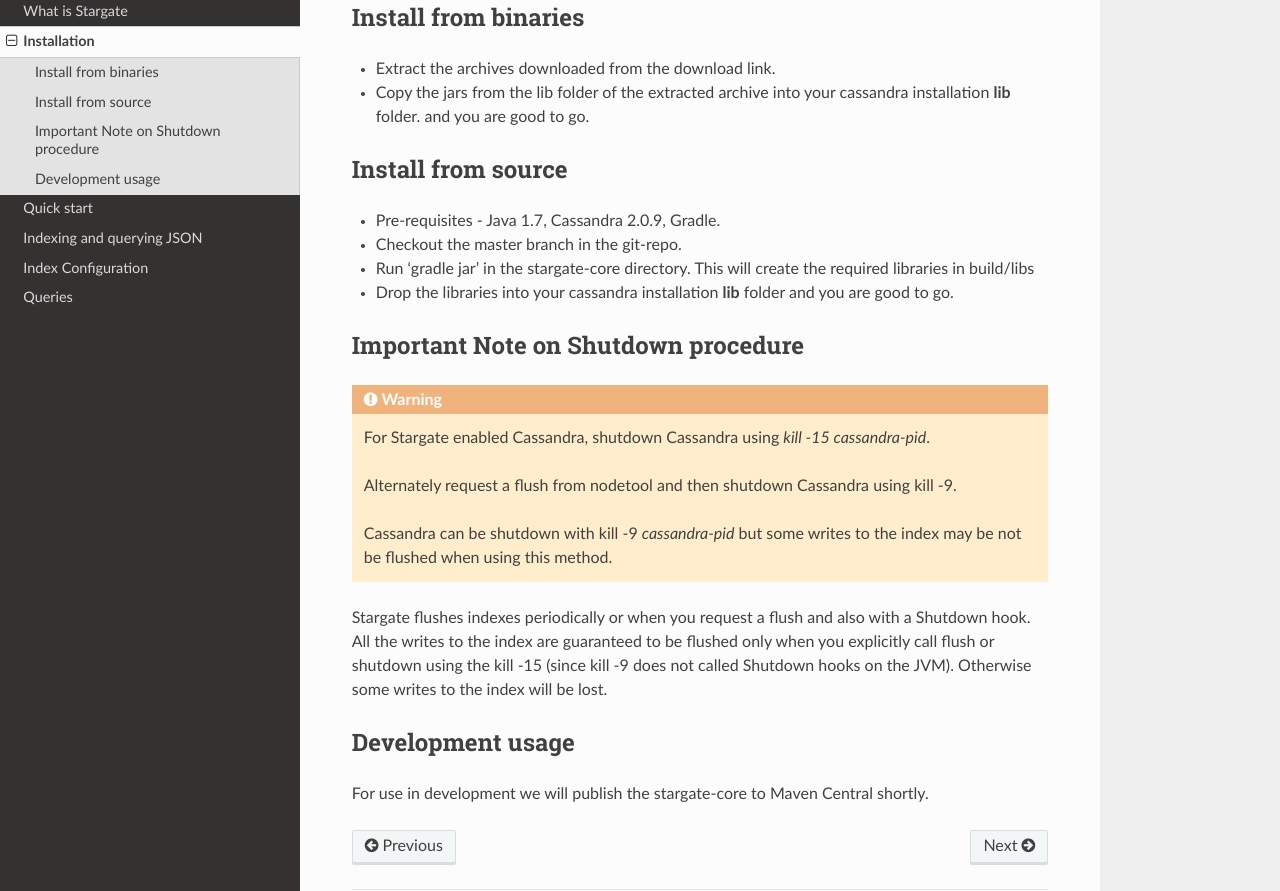
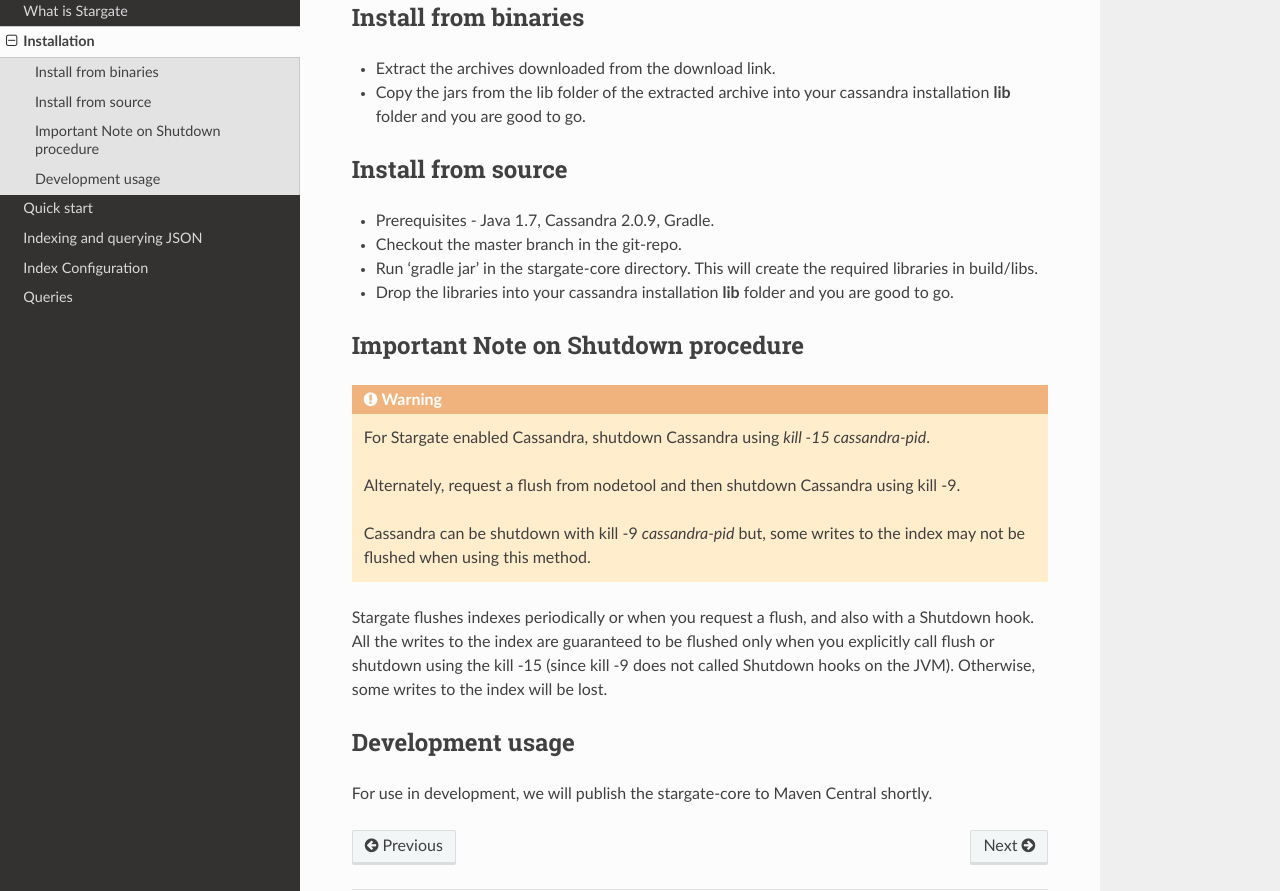
Before and after one commit to tuplejump/stargate-core, a Sphinx documentation site: the page built from docs/source/install.rst, in a window 1280 px wide and 1226 px high. Shown: the part 231-1122 px from the top of the window. Built offline with Sphinx 7.4.7 and the Read the Docs theme 2.0.0, drawn with Linux system fonts in a browser that asks for light colours.

Commit message:
check for the context of the corrected line.
Cassandra can be shutdown with kill -9 cassandra-pid but, some writes to the index may be flushed/may not be flushed when using this method.

```diff
--- a/docs/source/install.rst
+++ b/docs/source/install.rst
@@ -8,17 +8,17 @@
 Install from binaries
 ^^^^^^^^^^^^^^^^^^^^^
 * Extract the archives downloaded from the download link.
-* Copy the jars from the lib folder of the extracted archive into your cassandra installation **lib** folder. and you are good to go.
+* Copy the jars from the lib folder of the extracted archive into your cassandra installation **lib** folder and you are good to go.
 
 
 Install from source
 ^^^^^^^^^^^^^^^^^^^^
 
-* Pre-requisites - Java 1.7, Cassandra 2.0.9, Gradle.
+* Prerequisites - Java 1.7, Cassandra 2.0.9, Gradle.
 
 * Checkout the master branch in the git-repo.
 
-* Run 'gradle jar' in the stargate-core directory. This will create the required libraries in build/libs
+* Run 'gradle jar' in the stargate-core directory. This will create the required libraries in build/libs.
 
 * Drop the libraries into your cassandra installation **lib** folder and you are good to go.
 
@@ -27,12 +27,12 @@
 .. warning ::
 	For Stargate enabled Cassandra, shutdown Cassandra using *kill -15 cassandra-pid*.
 
-	Alternately request a flush from nodetool and then shutdown Cassandra using kill -9.
+	Alternately, request a flush from nodetool and then shutdown Cassandra using kill -9.
 
-	Cassandra can be shutdown with kill -9 *cassandra-pid* but some writes to the index may be not be flushed when using this method.
+	Cassandra can be shutdown with kill -9 *cassandra-pid* but, some writes to the index may not be flushed when using this method.
 
-Stargate flushes indexes periodically or when you request a flush and also with a Shutdown hook. All the writes to the index are guaranteed to be flushed only when you explicitly call flush or shutdown using the kill -15 (since kill -9 does not called Shutdown hooks on the JVM). Otherwise some writes to the index will be lost.
+Stargate flushes indexes periodically or when you request a flush, and also with a Shutdown hook. All the writes to the index are guaranteed to be flushed only when you explicitly call flush or shutdown using the kill -15 (since kill -9 does not called Shutdown hooks on the JVM). Otherwise, some writes to the index will be lost.
 
 Development usage
 ^^^^^^^^^^^^^^^^^^
-For use in development we will publish the stargate-core to Maven Central shortly.
+For use in development, we will publish the stargate-core to Maven Central shortly.
```
